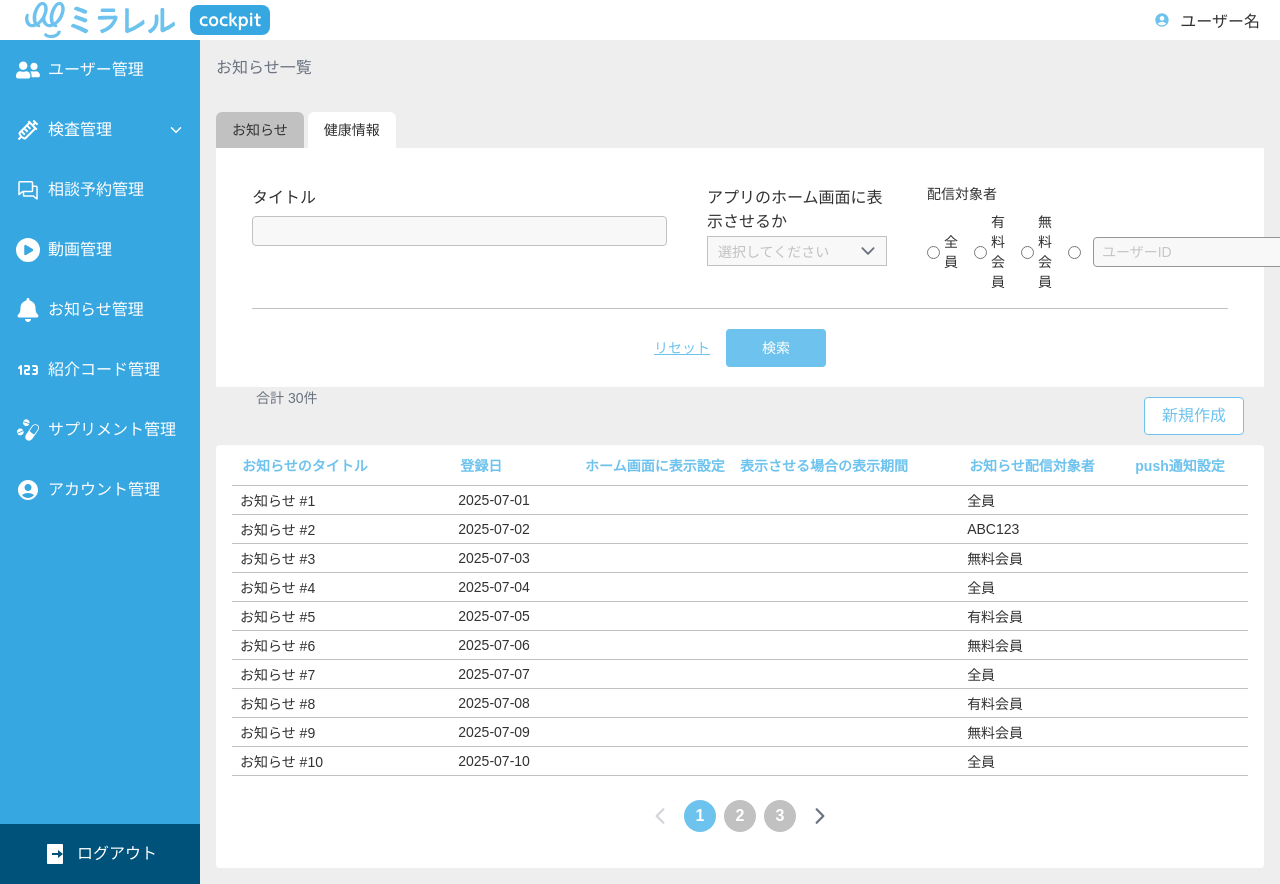
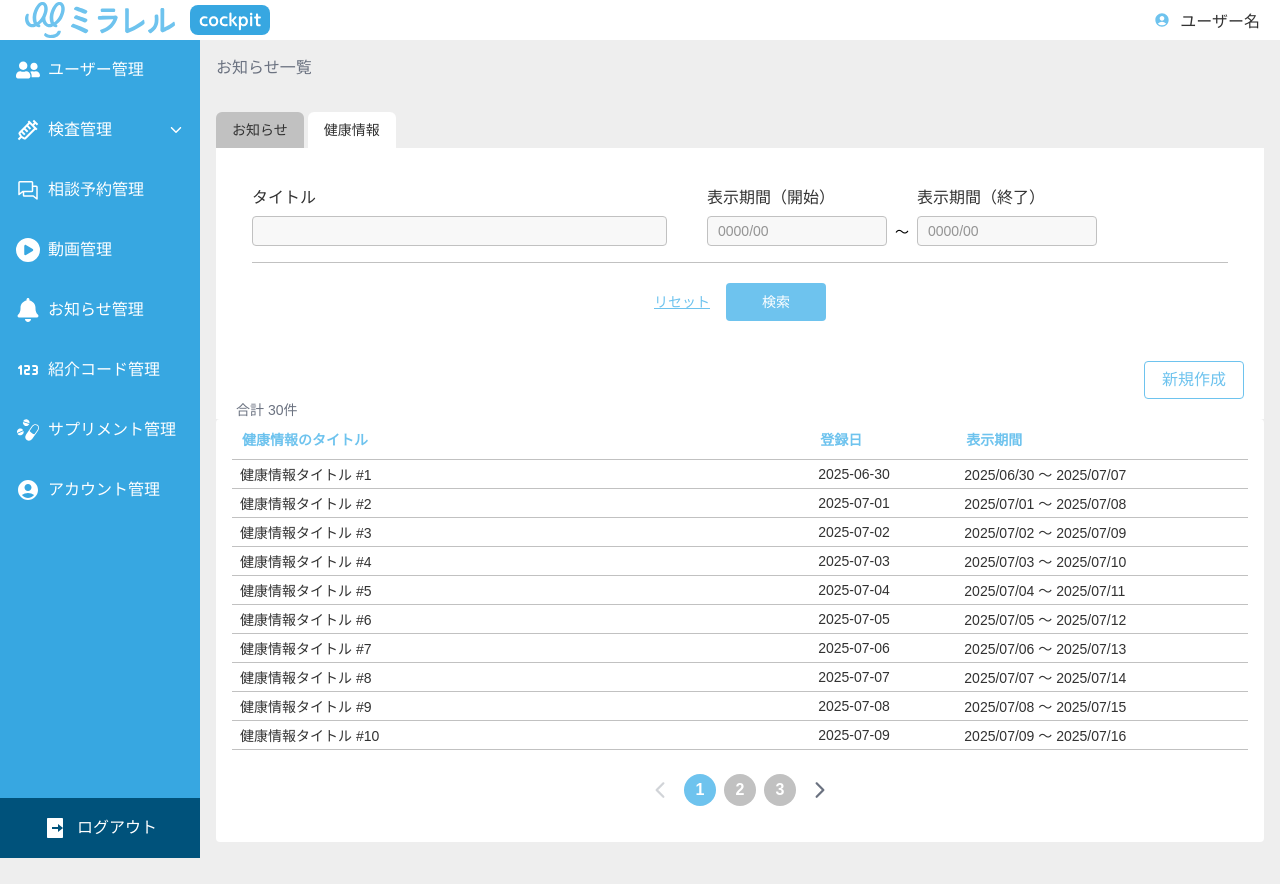
Before and after one commit to ymtakt/nextjs_sample, a Next.js app: page /notification-management/health-information in a window 1280 px wide. After the commit the page ends 858 px from the top, so only its background shows below. Built offline with nearby package versions, Linux system fonts and the light colour scheme.

Commit message:
feat:お知らせ管理画面の健康情報タブのベース作成

```diff
--- a/src/app/(mypage)/(main)/notification-management/health-information/page.tsx
+++ b/src/app/(mypage)/(main)/notification-management/health-information/page.tsx
@@ -1,96 +1,116 @@
 "use client";
 
-import { useState } from "react";
+import { useCallback, useEffect, useState } from "react";
 import BaseButton from "@/components/general/Button/BaseButton";
-import { useRouter } from "next/navigation";
+import { useRouter, useSearchParams } from "next/navigation";
 import { ROUTES } from "@/constants/routes";
-import { MirallelNotification, mockNotifications } from "@/mocks/notifications";
-import NotificationTable from "@/components/general/Tables/NotificationManagement";
-import NotificationSearchForm, {
-  NotificationSearchParams,
-} from "@/components/general/TableSearches/NotificationManagementSearch";
 import dayjs from "dayjs";
+import HealthInformationSearchForm, {
+  HealthInformationSearchParams,
+} from "@/components/general/TableSearches/HealthInformationManagementSearch";
+import HealthInformationTable from "@/components/general/Tables/HealthInformationManagement";
+import {
+  HealthInformation,
+  mockHealthInformation,
+} from "@/mocks/healthInformation";
 
-export default function NotificationManagement() {
+export default function HealthInformationManagement() {
   const router = useRouter();
-  const getDisplayIsShowHome = (value: boolean) => (value ? "表示" : "非表示");
-  const getDisplayIsPushNotification = (value: boolean) =>
-    value ? "ON" : "OFF";
-  const [filteredNotifications, setFilteredNotifications] =
-    useState<MirallelNotification[]>(mockNotifications);
-
-  const handleSearch = (params: NotificationSearchParams) => {
-    // 表示用のデータを作成
-    const enriched = mockNotifications.map((item) => ({
+  const searchParams = useSearchParams();
+  const enrichTableItems = useCallback(
+    (item: HealthInformation) => ({
       ...item,
       displayDate: `${dayjs(item.displayStartDate).format(
         "YYYY/MM/DD"
       )} ～ ${dayjs(item.displayEndDate).format("YYYY/MM/DD")}`,
-      displayIsShowHome: getDisplayIsShowHome(item.isShowHome),
-      displayIsPushNotification: getDisplayIsPushNotification(
-        item.isPushNotification
-      ),
-    }));
+    }),
+    []
+  );
+
+  const [filteredTableItems, setFilteredTableItems] = useState<
+    HealthInformation[]
+  >(mockHealthInformation.map(enrichTableItems));
+
+  const handleSearch = useCallback(
+    (params: HealthInformationSearchParams) => {
+      // 表示用のデータを作成
+      const enriched = mockHealthInformation.map(enrichTableItems);
       // フィルター処理
       const filtered = enriched.filter((item) => {
+        const itemStart = dayjs(item.displayStartDate);
+        const itemEnd = dayjs(item.displayEndDate);
+        // 開始日チェック
+        if (params.displayStartDate) {
+          const searchStart = dayjs(params.displayStartDate);
+          if (itemStart.isBefore(searchStart, "day")) return false;
+        }
+        // 終了日チェック
+        if (params.displayEndDate) {
+          const searchEnd = dayjs(params.displayEndDate);
+          if (itemEnd.isAfter(searchEnd, "day")) return false;
+        }
+        // 他の項目は部分一致で検索
         return Object.entries(params).every(([key, value]) => {
           if (!value) return true;
-        const codeValue = item[key as keyof typeof item];
-        // 完全一致させたいキーだけ === にする
-        if (
-          key === "displayIsShowHome" ||
-          key === "displayIsPushNotification"
-        ) {
-          return codeValue === value;
-        }
-        // 通常は部分一致
-        return codeValue?.toString().includes(value.toString());
+          if (key === "displayStartDate" || key === "displayEndDate")
+            return true;
+          const itemValue = item[key as keyof typeof item];
+          return itemValue?.toString().includes(value.toString());
         });
       });
-    setFilteredNotifications(filtered);
+      setFilteredTableItems(filtered);
+    },
+    [enrichTableItems]
+  );
+
+  const handleReset = () => {
+    const resetData = mockHealthInformation.map(enrichTableItems);
+    setFilteredTableItems(resetData);
   };
 
-  const handleReset = () => {
-    const resetData = mockNotifications.map((item) => ({
-      ...item,
-      displayDate: `${dayjs(item.displayStartDate).format(
-        "YYYY/MM/DD"
-      )} ～ ${dayjs(item.displayEndDate).format("YYYY/MM/DD")}`,
-      displayIsShowHome: getDisplayIsShowHome(item.isShowHome),
-      displayIsPushNotification: getDisplayIsPushNotification(
-        item.isPushNotification
-      ),
-    }));
-    setFilteredNotifications(resetData);
+  // URLの操作でも検索を反映させる
+  useEffect(() => {
+    const queryParams: HealthInformationSearchParams = {
+      title: searchParams.get("title") || "",
+      registerDate: searchParams.get("registerDate") || "",
+      displayStartDate: searchParams.get("displayStartDate") || "",
+      displayEndDate: searchParams.get("displayEndDate") || "",
     };
+    handleSearch(queryParams);
+  }, [handleSearch, searchParams]);
 
-  const makeNotification = () => {
-    // TODO: ダウンロード処理を書く
-    console.log("お知らせの新規作成");
+  const makeNewItem = () => {
+    // TODO: 健康情報の新規作成処理を書く
+    console.log("健康情報の新規作成");
     router.push(
-      `/${ROUTES.NOTIFICATION_MANAGEMENT}/${ROUTES.MAKE_NOTIFICATION}`
+      `/${ROUTES.HEALTH_INFORMATION}/${ROUTES.MAKE_HEALTH_INFORMATION}`
     );
   };
 
   return (
-    <div className="">
-      <NotificationSearchForm onSearch={handleSearch} onReset={handleReset} />
+    <div className="overflow-x-scroll">
+      <div className="min-w-[1000px] w-full">
+        <HealthInformationSearchForm
+          onSearch={handleSearch}
+          onReset={handleReset}
+        />
 
         {/* 件数表示 */}
-      <div className="px-5 flex justify-between">
-        <div className="pl-5 pb-1 body-cp-small text-cp-slate-gray text-left">
-          合計 {filteredNotifications.length}件
-        </div>
-        <div className="py-2.5">
+        <div className="pt-5 justify-between bg-cp-white">
+          <div className="pr-5 text-right">
             <BaseButton
-            onClick={makeNotification}
+              onClick={makeNewItem}
               text={"新規作成"}
               color={"cp-white"}
               size={"small"}
             />
           </div>
+          <div className="pl-5 body-cp-small text-cp-slate-gray text-left ">
+            合計 {filteredTableItems.length}件
           </div>
-      <NotificationTable notifications={filteredNotifications} />
+        </div>
+        <HealthInformationTable healthInformation={filteredTableItems} />
+      </div>
     </div>
   );
 }
--- /dev/null
+++ b/src/components/general/TableSearches/HealthInformationManagementSearch/index.tsx
@@ -0,0 +1,138 @@
+"use client";
+
+import React, { useState } from "react";
+import { useRouter } from "next/navigation";
+import TextBox from "@/components/general/FormParts/TextBox";
+import BaseButton from "@/components/general/Button/BaseButton";
+import { ROUTES } from "@/constants/routes";
+
+export type HealthInformationSearchParams = {
+  title: string;
+  registerDate: string;
+  displayStartDate: string;
+  displayEndDate: string;
+};
+
+type Props = {
+  onSearch: (params: HealthInformationSearchParams) => void;
+  onReset: () => void;
+};
+
+export default function HealthInformationSearchForm({
+  onSearch,
+  onReset,
+}: Props) {
+  const router = useRouter();
+  const [form, setForm] = useState<HealthInformationSearchParams>({
+    title: "",
+    registerDate: "",
+    displayStartDate: "",
+    displayEndDate: "",
+  });
+
+  const handleChange = (
+    key: keyof HealthInformationSearchParams,
+    value: string
+  ) => {
+    setForm({ ...form, [key]: value });
+  };
+
+  const handleSearch = () => {
+    const query = new URLSearchParams();
+    Object.entries(form).forEach(([key, value]) => {
+      if (!value) return;
+      // 日付項目は `/` を `-` に置き換え処理
+      if (key === "displayStartDate" || key === "displayEndDate") {
+        query.append(key, value.replaceAll("/", "-"));
+      } else {
+        query.append(key, value);
+      }
+    });
+    router.push(
+      `/${ROUTES.NOTIFICATION_MANAGEMENT}/${
+        ROUTES.HEALTH_INFORMATION
+      }?${query.toString()}`
+    );
+    onSearch(form);
+  };
+
+  const handleReset = () => {
+    setForm({
+      title: "",
+      registerDate: "",
+      displayStartDate: "",
+      displayEndDate: "",
+    });
+    router.push(
+      `/${ROUTES.NOTIFICATION_MANAGEMENT}/${ROUTES.HEALTH_INFORMATION}`
+    );
+    onReset();
+  };
+
+  return (
+    <div className="">
+      <div className="p-5 bg-cp-white text-sm">
+        <div className="w-full rounded ">
+          <div className="p-4 flex gap-10">
+            <div>
+              <TextBox
+                label="タイトル"
+                placeholder=""
+                labelColor="text-cp-black"
+                bgColor="bg-cp-ghost-white"
+                value={form.title}
+                onChange={(e) => handleChange("title", e.target.value)}
+                size="manual"
+                manualSize="h-7.5 w-[415px]"
+              />
+            </div>
+            <div className="flex">
+              <TextBox
+                label="表示期間（開始）"
+                placeholder="0000/00"
+                labelColor="text-cp-black"
+                bgColor="bg-cp-ghost-white"
+                value={form.displayStartDate}
+                onChange={(e) =>
+                  handleChange("displayStartDate", e.target.value)
+                }
+                size="small"
+              />
+              <div className="flex flex-col justify-end pb-1 px-2">
+                <p className="text-black text-cp-large">〜</p>
+              </div>
+              <TextBox
+                label="表示期間（終了）"
+                placeholder="0000/00"
+                labelColor="text-cp-black"
+                bgColor="bg-cp-ghost-white"
+                value={form.displayEndDate}
+                onChange={(e) => handleChange("displayEndDate", e.target.value)}
+                size="small"
+              />
+            </div>
+          </div>
+          {/* --- 検索／リセット --- */}
+          <div className="border-cp-soft-gray border-b mx-4" />
+          <div className="pt-5 flex justify-center gap-4">
+            <button
+              className="text-cp-sky-blue underline"
+              onClick={handleReset}
+              type="button"
+            >
+              リセット
+            </button>
+            <div>
+              <BaseButton
+                onClick={handleSearch}
+                text={"検索"}
+                color={"cp-sky-blue"}
+                size={"small"}
+              />
+            </div>
+          </div>
+        </div>
+      </div>
+    </div>
+  );
+}
--- /dev/null
+++ b/src/components/general/Tables/HealthInformationManagement/index.tsx
@@ -0,0 +1,93 @@
+"use client";
+
+import { useState } from "react";
+import { HealthInformation } from "@/mocks/healthInformation";
+import Pagination from "@/components/general/Pagination";
+
+import { useRouter } from "next/navigation";
+import { ROUTES } from "@/constants/routes";
+
+type Props = {
+  healthInformation: HealthInformation[];
+};
+
+const PER_PAGE = 10;
+
+export default function HealthInformationTable({ healthInformation }: Props) {
+  const router = useRouter();
+  // ページネーションの計算
+  const [currentPage, setCurrentPage] = useState(1);
+  const totalPages = Math.ceil(healthInformation.length / PER_PAGE);
+  const paginatedNotifications = healthInformation.slice(
+    (currentPage - 1) * PER_PAGE,
+    currentPage * PER_PAGE
+  );
+  // 編集ボタン
+  const handleDetailClick = (id: number) => {
+    router.push(
+      `/${ROUTES.HEALTH_INFORMATION}/${ROUTES.HEALTH_INFORMATION_DETAIL}/${id}`
+    );
+  };
+
+  // テーブルの要素
+  const columns = [
+    {
+      label: "健康情報のタイトル",
+      key: "title",
+      className: "w-[600px]",
+    },
+    { label: "登録日", key: "registerDate", className: "w-[150px]" },
+    {
+      label: "表示期間",
+      key: "displayDate",
+      className: "w-[300px]",
+    },
+  ];
+
+  return (
+    <div className="">
+      <div className="px-4 pb-4 w-full bg-cp-white rounded">
+        {/* --- テーブル部分 --- */}
+
+        <table className="">
+          <thead>
+            <tr className="h-[40px] text-left title-cp-small px-2.5 text-cp-sky-blue bg-cp-white border-cp-soft-gray border-b">
+              {columns.map((col) => (
+                <th key={col.key} className={`${col.className} pl-2.5`}>
+                  {col.label}
+                </th>
+              ))}
+            </tr>
+          </thead>
+
+          <tbody>
+            {paginatedNotifications.map((item) => (
+              <tr
+                onClick={() => handleDetailClick(item.id)}
+                key={item.id}
+                className="h-[40] text-left border-cp-soft-gray border-b cursor-pointer hover:bg-cp-ghost-white"
+              >
+                {columns.map((col) => (
+                  <td
+                    key={col.key}
+                    className="px-2 py-1 text-cp-black body-cp-small"
+                  >
+                    {String(item[col.key as keyof typeof item] ?? "")}
+                  </td>
+                ))}
+              </tr>
+            ))}
+          </tbody>
+        </table>
+        {/* --- ページネーション --- */}
+        <div className="pb-5">
+          <Pagination
+            currentPage={currentPage}
+            totalPages={totalPages}
+            onPageChange={setCurrentPage}
+          />
+        </div>
+      </div>
+    </div>
+  );
+}
--- a/src/constants/routes.ts
+++ b/src/constants/routes.ts
@@ -23,9 +23,11 @@ export const ROUTES = {
   // お知らせ管理
   NOTIFICATION_MANAGEMENT: "notification-management",
   MIRALLEL_NOTIFICATIONS: "mirallel-notification",
-  HEALTH_INFORMATION: "health-information",
   MAKE_NOTIFICATION: "make-notification",
   NOTIFICATION_DETAIL: "notification-detail",
+  HEALTH_INFORMATION: "health-information",
+  MAKE_HEALTH_INFORMATION: "make-health-information",
+  HEALTH_INFORMATION_DETAIL: "health-information-detail",
   // 紹介コード管理
   REFERRAL_CODE_MANAGEMENT: "referral-code-management",
   MAKE_REFERRAL_CODE: "make-referral-code",
```
Lines whose indentation alone changed are shown as unchanged.
